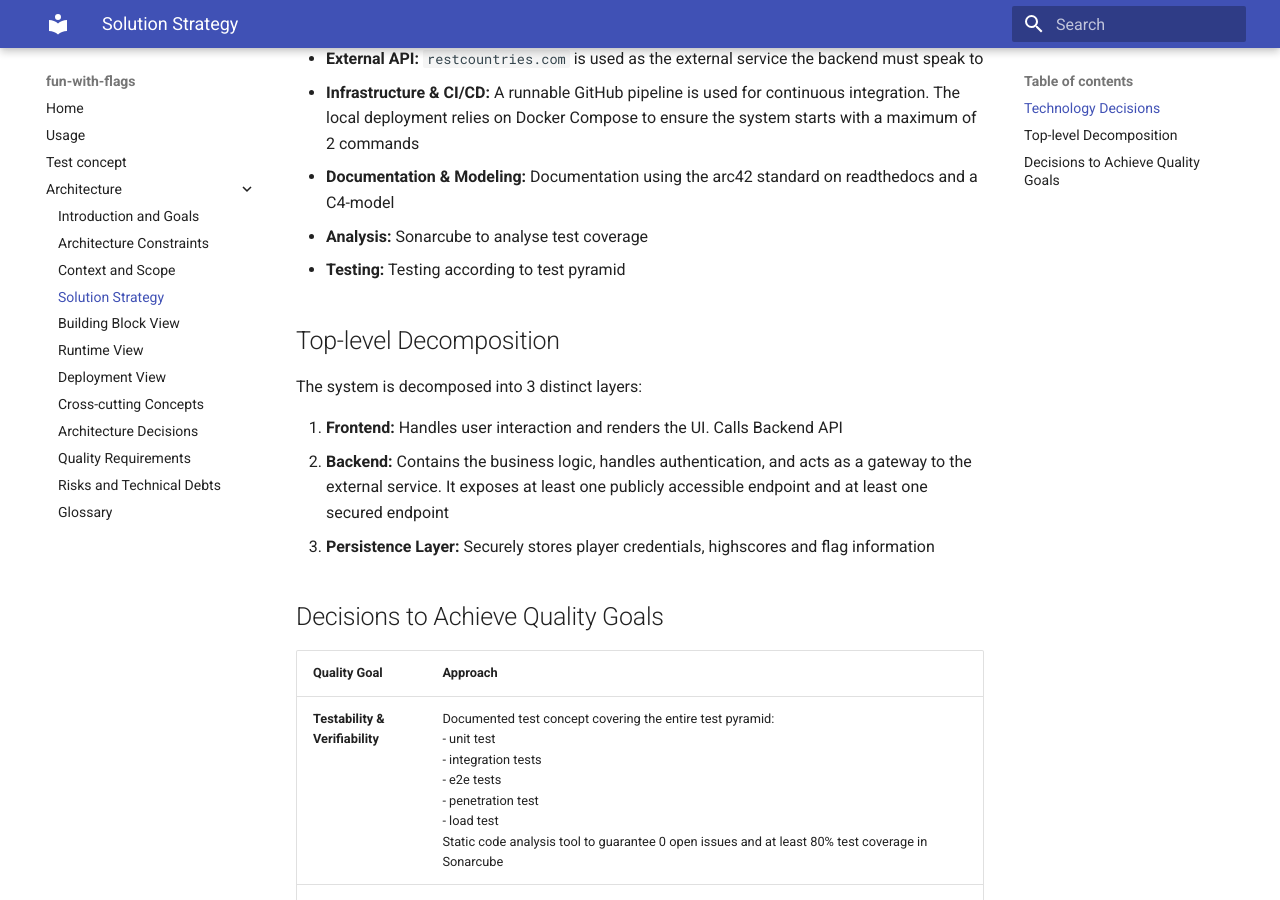
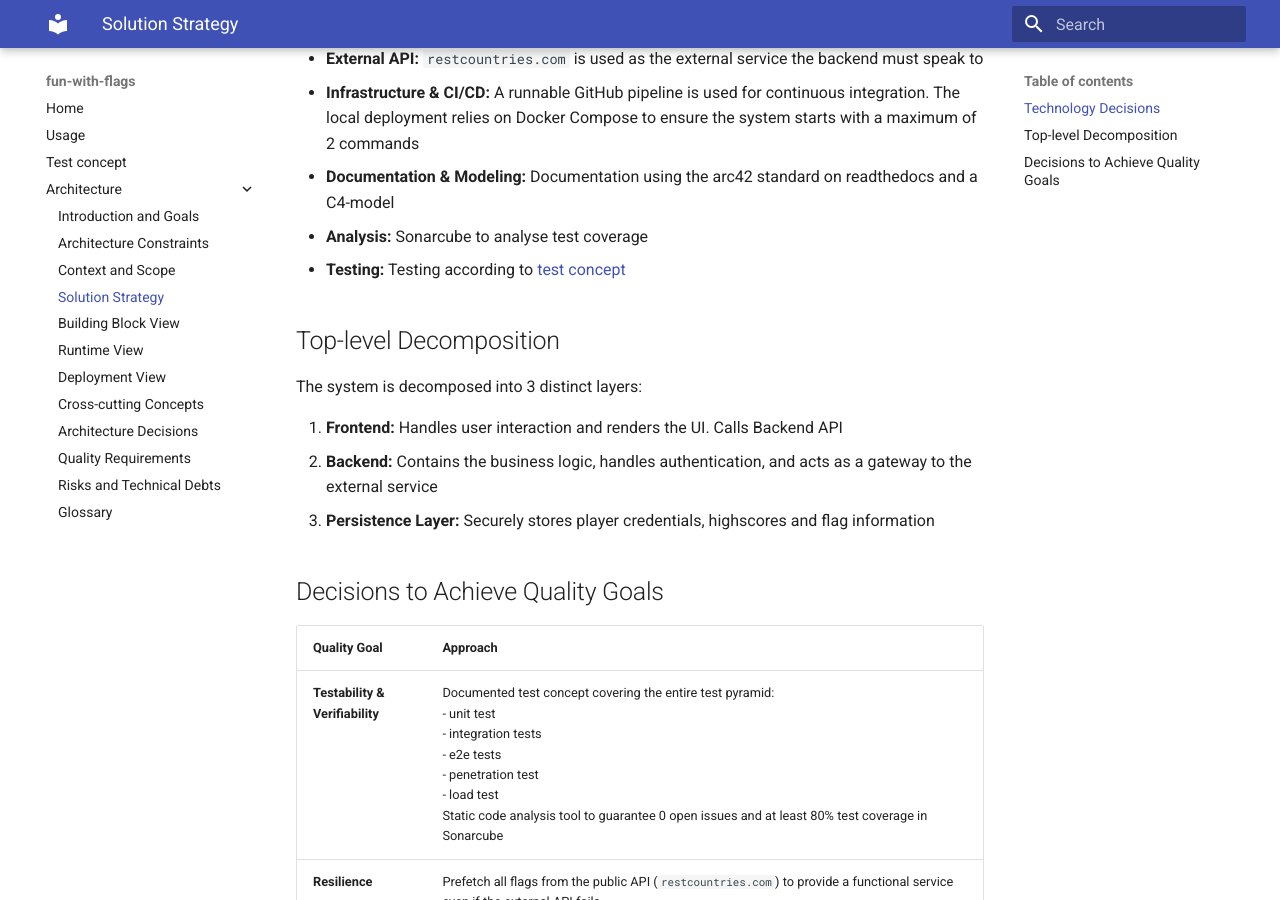
Before and after one commit to r0135tE1/sqs, an MkDocs documentation site: the page built from docs/architecture/04_solution_strategy.md, in a window 1280 px wide and 900 px high, scrolled down 479 px. Built offline with MkDocs 1.6.1 and Material for MkDocs 9.7.7, drawn with Linux system fonts in a browser that asks for light colours.

Commit message:
referencing test concept. removed repetition

```diff
--- a/docs/architecture/04_solution_strategy.md
+++ b/docs/architecture/04_solution_strategy.md
@@ -11,14 +11,14 @@
 - **Infrastructure & CI/CD:** A runnable GitHub pipeline is used for continuous integration. The local deployment relies on Docker Compose to ensure the system starts with a maximum of 2 commands
 - **Documentation & Modeling:** Documentation using the arc42 standard on readthedocs and a C4-model
 - **Analysis:** Sonarcube to analyse test coverage
-- **Testing:** Testing according to test pyramid
+- **Testing:** Testing according to [test concept](../test-concept.md)
 
 ## Top-level Decomposition
 
 The system is decomposed into 3 distinct layers:
 
 1. **Frontend:** Handles user interaction and renders the UI. Calls Backend API
-2. **Backend:** Contains the business logic, handles authentication, and acts as a gateway to the external service. It exposes at least one publicly accessible endpoint and at least one secured endpoint
+2. **Backend:** Contains the business logic, handles authentication, and acts as a gateway to the external service
 3. **Persistence Layer:** Securely stores player credentials, highscores and flag information
 
 ## Decisions to Achieve Quality Goals
```
